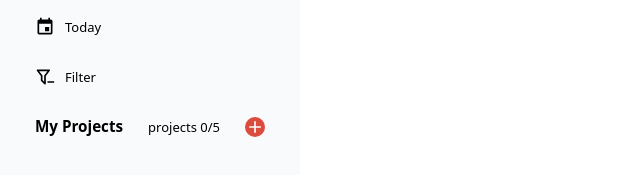
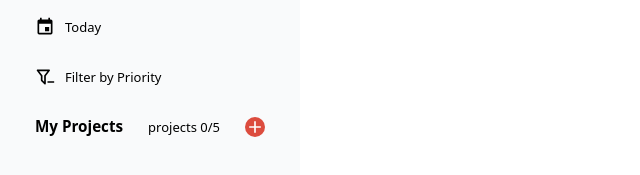
Before and after one commit to HamzaIbrahimi/Todo-List, a website built with webpack: page src/template.html in a window 1280 px wide. Shown: the part 163-338 px from the top of the page, 0-640 px from the left. Built offline with nearby package versions, Linux system fonts and the light colour scheme.

Commit message:
Change sidebar filter header

```diff
--- a/src/template.html
+++ b/src/template.html
@@ -25,7 +25,7 @@
             </button>
             <button>
                 <img src="../logo/filter-minus-outline.svg" alt="">
-                <div>Filter</div>
+                <div>Filter by Priority</div>
             </button>
         </div>
         <div class="sidebar bottom_area">
```
